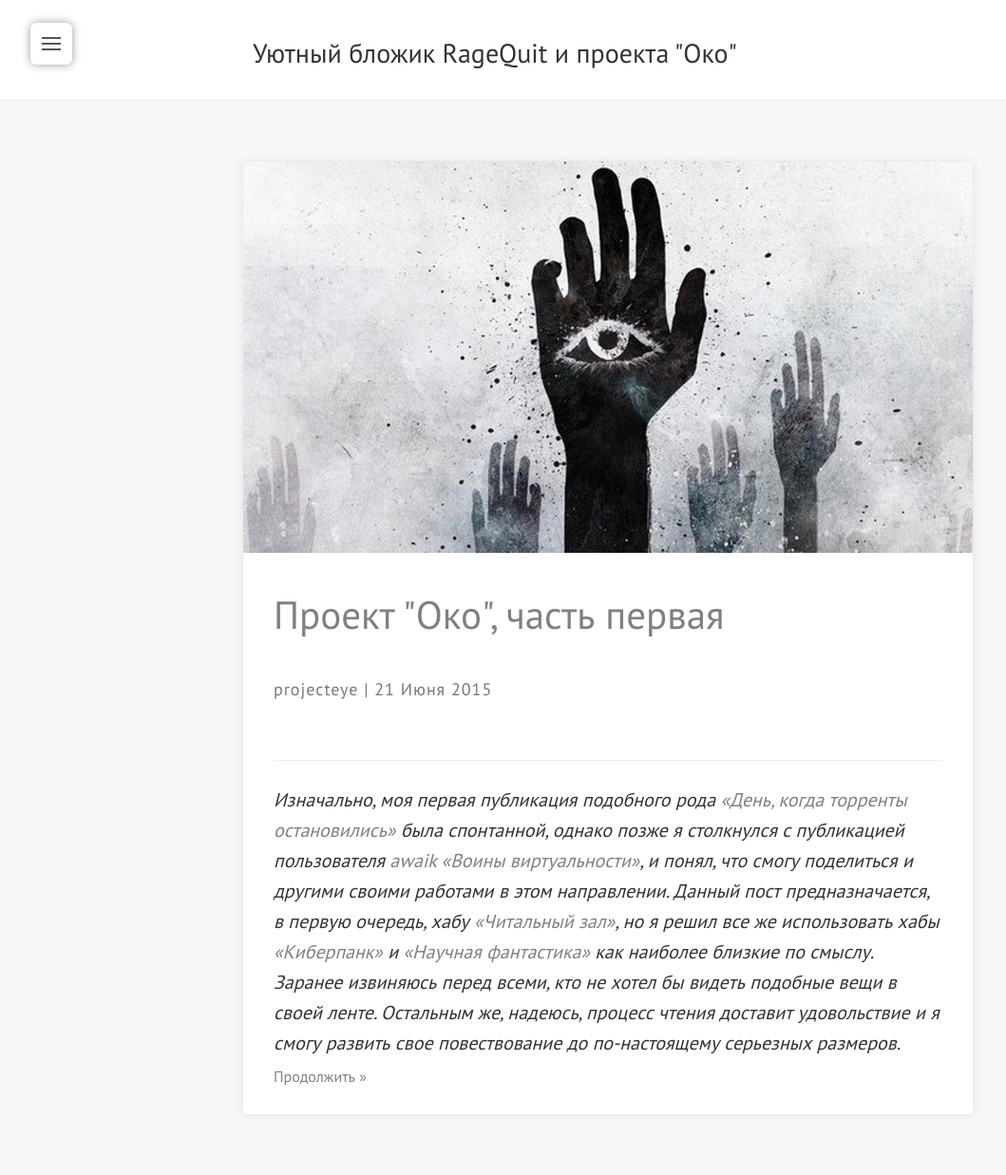
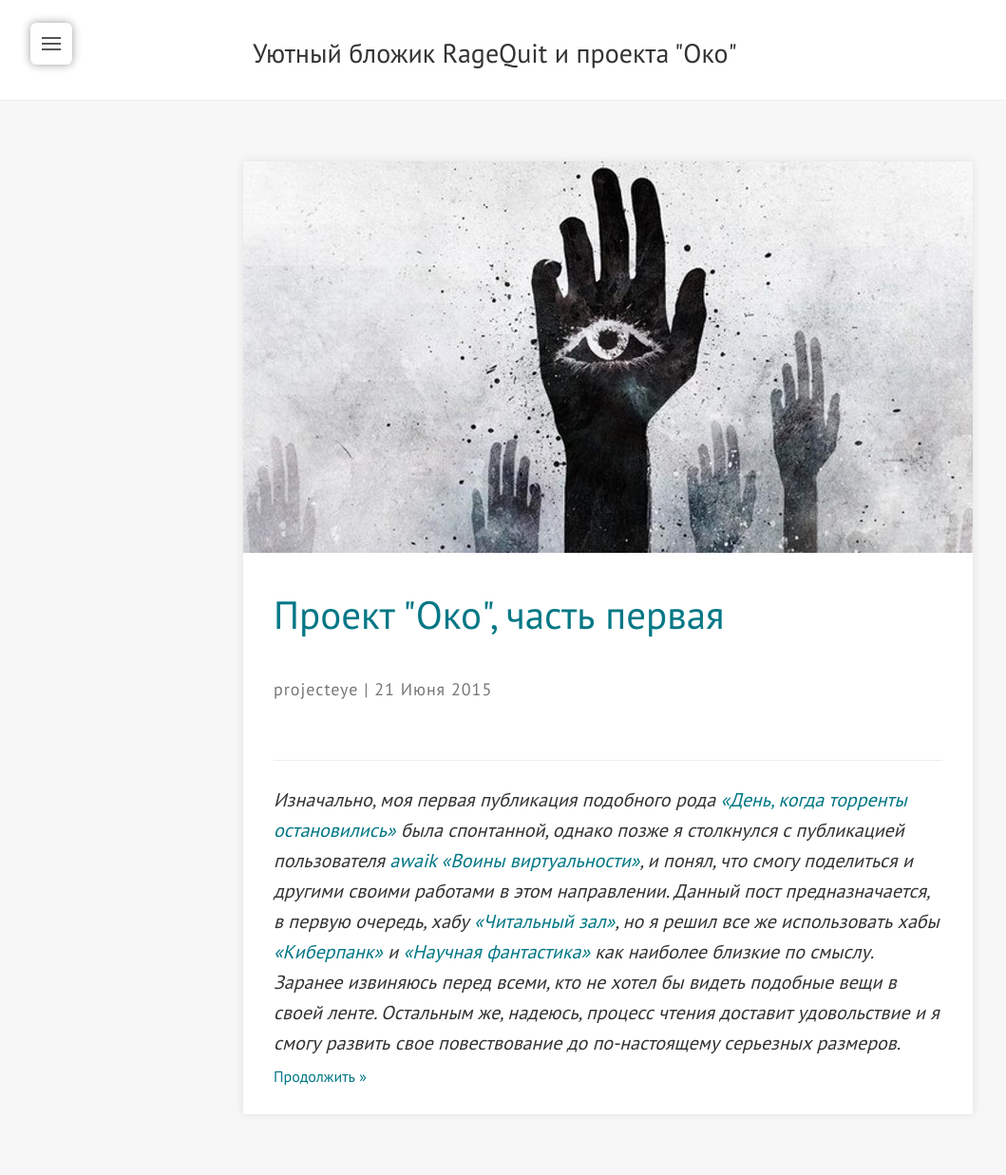
Before and after one commit to dein0s-tired/projecteye, a Jekyll site: the page built from index.html, in a window 1280 px wide. Shown: the whole page at 95% size, without its empty margins (0-1059 px from the left). Built offline with Jekyll 4.4.1, drawn with Linux system fonts in a browser that asks for light colours; nearby versions of some CDN libraries; the list of posts is cut into pages by our own code.

Commit message:
style for links

```diff
--- a/_config.yml
+++ b/_config.yml
@@ -12,7 +12,8 @@ author_thumbnail: "/assets/images/author-logo.jpeg"
 # Theme customization - please change from the defaults!
 theme:
   # Color for sidebar bar, links, etc
-  highlight_color: "#808080" #"#205081" #205081" # "#272935"
+  highlight_color: "#808080" #"#205081" #205081" # "#272935"\
+  link_color: #"#205081"
   # Social media links, leave blank to ignore
   social:
     # github:
--- a/_includes/style.html
+++ b/_includes/style.html
@@ -3,7 +3,10 @@
 <style type="text/css">
 {% capture include_to_scssify %}
 {% if site.theme.highlight_color && site.theme.highlight_color != '' %}
-a, .post-title a { color: {{ site.theme.highlight_color }};}
+
+    {% if site.theme.link_color && site.theme.link_color != '' %}
+    a, .post-title a { color: {{ site.theme.link_color }};}
+    {% endif %}
 
 a:hover { border-bottom-color: {{ site.theme.highlight_color }};}
 .sidebar { background-color: {{ site.theme.highlight_color }};}
```
